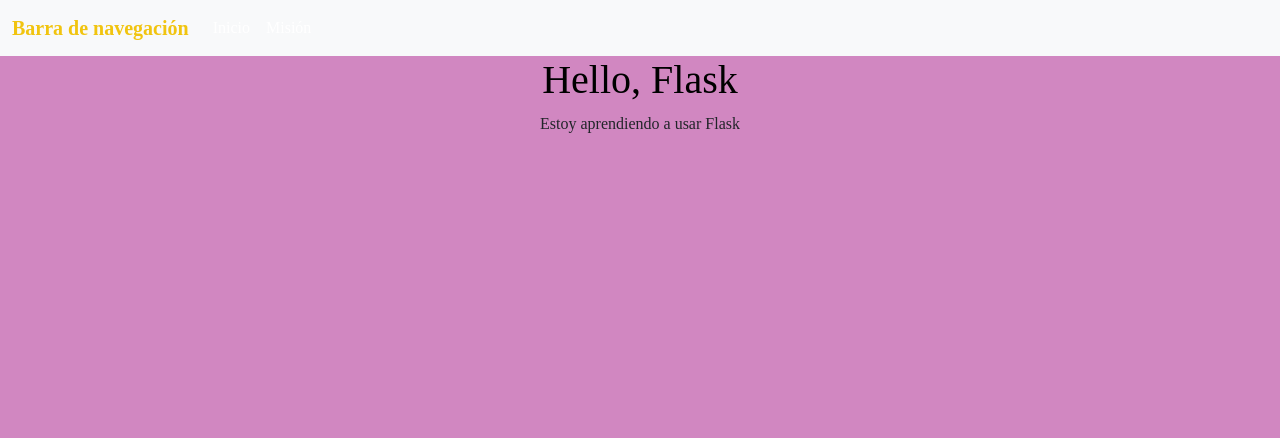
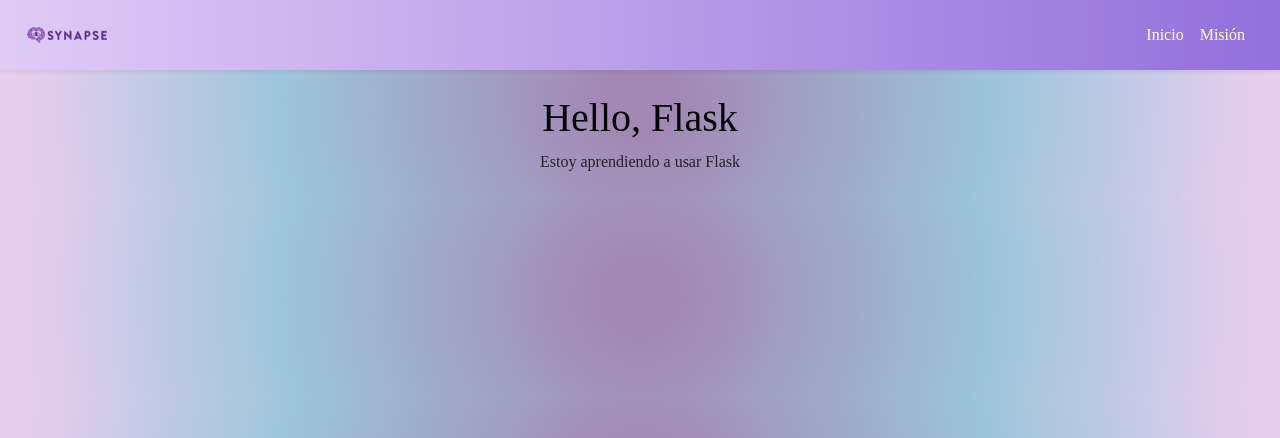
Before and after one commit to Fernandam99/synapse, a Flask app: page / in a window 1280 px wide. Shown: the top 438 px of the page. Run offline with Flask 3, Linux system fonts and the light colour scheme.

Commit message:
barra de navegación

```diff
--- a/app.py
+++ b/app.py
@@ -3,7 +3,7 @@
 app = Flask(__name__)
 
 @app.route("/") #Decorador
-def home():
+def index():
     return render_template("index.html")
 
 @app.route("/mision") #Decorador
--- a/static/css/style.css
+++ b/static/css/style.css
@@ -1,11 +1,11 @@
 :root {
-    --color-principal: rgb(209, 135, 193);
+    --color-fondo: radial-gradient(circle,rgba(163, 136, 181, 1) 6%, rgba(156, 197, 219, 1) 55%, rgba(232, 206, 237, 1) 96%);
     --color-segundario: #fff;
     --color-titulos: #000;
 }
 
 body {
-    background: var(--color-principal);
+    background: var(--color-fondo);
     font-family: 'Times New Roman', Times, serif;
 }
 
@@ -18,20 +18,26 @@
     text-align: center;
 }
 
-.navbar {
-    background-color: #2c3e50; /* Color de fondo */
+img.small-imagotipo {
+    display: block;
+    max-width: 100%;
+    height: auto;
+    object-fit: contain;
 }
 
-.navbar-brand {
-    color: #f1c40f !important; /* Color del texto del logo */
-    font-weight: bold;
+.navbar {
+    background: linear-gradient(to right, #e0cbf5, #9370db);
+    height: 70px;
+    padding: 0 15px;
+    display: flex;
 }
-
-.nav-link {
+.navbar .nav-link {
     color: white !important;
-    transition: color 0.3s;
+    font-weight: 500;
 }
-
-.nav-link:hover {
-    color: #1abc9c !important; /* Cambia color al pasar el ratón */
+.navbar .nav-link:hover {
+    color: #ffe600 !important;
 }
+.navbar-brand span {
+    color: white;
+}
--- a/templates/base.html
+++ b/templates/base.html
@@ -3,25 +3,35 @@
 <head>
     <meta charset="UTF-8">
     <meta name="viewport" content="width=device-width, initial-scale=1.0">
-    <title>Document</title>
+    <title>{% block title %}Synapse{% endblock %}</title>
+
+    <!-- Icono de la página -->
+    <link rel="icon" href="{{ url_for('static', filename='img/isotipo.png') }}" type="image/x-icon">
 
     <!---boostrap-->
     <link href="https://cdn.jsdelivr.net/npm/bootstrap@5.3.7/dist/css/bootstrap.min.css" rel="stylesheet" integrity="sha384-LN+7fdVzj6u52u30Kp6M/trliBMCMKTyK833zpbD+pXdCLuTusPj697FH4R/5mcr" crossorigin="anonymous">
 
-    <!--Estilo-->
+    <!--Estilo propio-->
     <link rel="stylesheet" href="{{ url_for('static', filename='css/style.css') }}">
 </head>
 <body>
-    <nav class="navbar navbar-expand-lg bg-body-tertiary">
+  <!-- Barra de navegación -->
+  <nav class="navbar navbar-expand-lg bg-light shadow-sm">
     <div class="container-fluid">
-    <a class="navbar-brand" href="/">Barra de navegación</a>
-    <button class="navbar-toggler" type="button" data-bs-toggle="collapse" data-bs-target="#navbarNav" aria-controls="navbarNav" aria-expanded="false" aria-label="Toggle navigation">
+      <!-- Logo -->
+      <a class="navbar-brand d-flex align-items-center" href="{{ url_for('index') }}">
+        <img src="{{ url_for('static', filename='img/small_imagotipo.png') }}" alt="Logo Synapse" width="80" height="80" class="small-imagotipo">
+        <span class="fw-bold text-primary"></span>
+      </a>
+      <!-- Botón de menú para pantallas pequeñas -->
+      <button class="navbar-toggler" type="button" data-bs-toggle="collapse" data-bs-target="#navbarNav"  aria-controls="navbarNav" aria-expanded="false" aria-label="Toggle navigation">
         <span class="navbar-toggler-icon"></span>
       </button>
+      <!-- Enlaces de navegación -->
       <div class="collapse navbar-collapse" id="navbarNav">
-      <ul class="navbar-nav">
+        <ul class="navbar-nav ms-auto">
           <li class="nav-item">
-          <a class="nav-link active" aria-current="page" href="/">Inicio</a>
+            <a class="nav-link active" aria-current="page" href="{{ url_for('index') }}">Inicio</a>
           </li>
           <li class="nav-item">
             <a class="nav-link" href="{{ url_for('mision')}}">Misión</a>
@@ -31,9 +41,13 @@
     </div>
 </nav>
 
+    <!-- Contenido principal -->
+    <main class="container my-4">
+      {% block content %}
+      {% endblock %}
+    </main>
+
+
     <script src="https://cdn.jsdelivr.net/npm/bootstrap@5.3.7/dist/js/bootstrap.bundle.min.js" integrity="sha384-ndDqU0Gzau9qJ1lfW4pNLlhNTkCfHzAVBReH9diLvGRem5+R9g2FzA8ZGN954O5Q" crossorigin="anonymous"></script>
 
-    {%block content%}
-
-    {%endblock%}
 </body>
```
Also changed, not shown: static/img/isotipo.png (added), static/img/large_imagotipo.png (added), static/img/logotipo.png (added), static/img/small_imagotipo.png (added), static/js/script.js (added), templates/mision.html (line endings or trailing spaces). Lines whose indentation alone changed are shown as unchanged.
